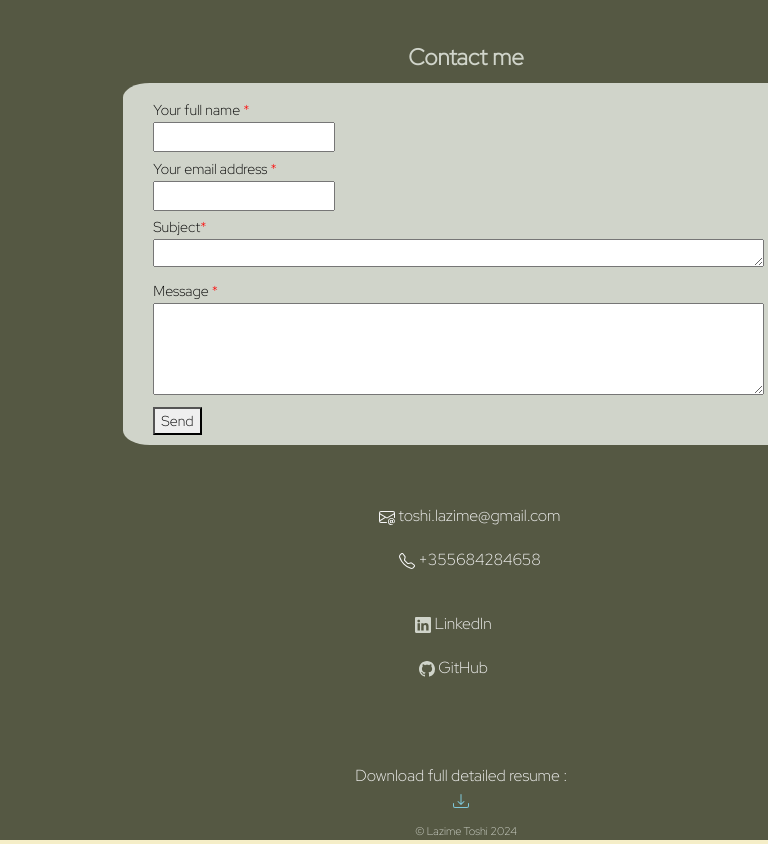
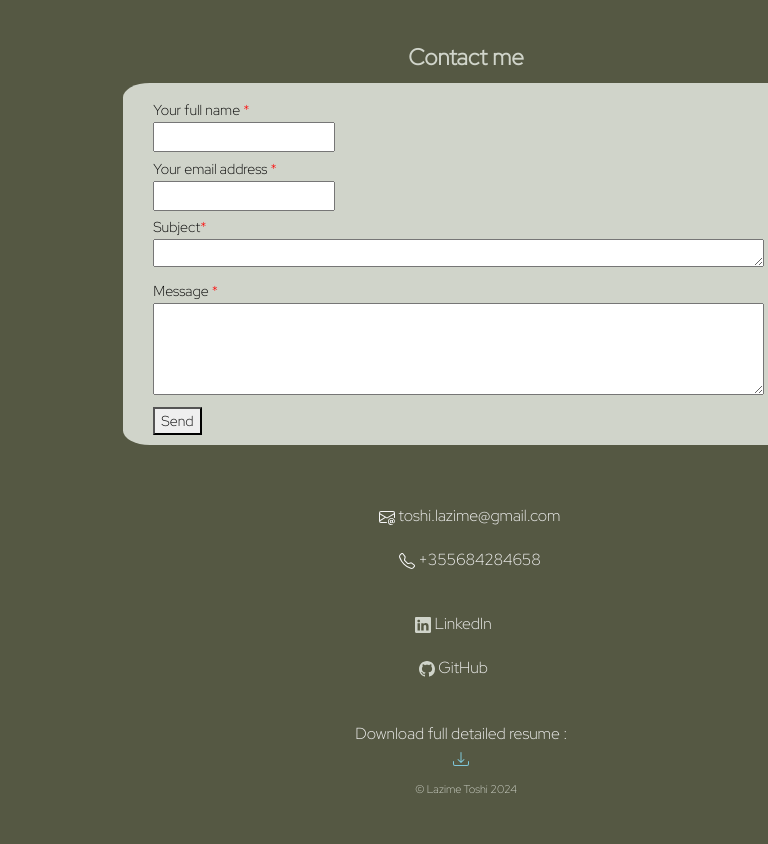
Before and after one commit to latolatto/resume, a PHP site: page / in a window 768 px wide; the page is wider, and only the part inside the window is pictured. Shown: the part 2416-3260 px from the top of that part. Run offline with PHP 8.4, Linux system fonts and the light colour scheme; some web fonts are replaced.

Commit message:
responsive

```diff
--- a/index.html
+++ b/index.html
@@ -238,7 +238,7 @@
           </svg> </a>
         </div>
       </div>
-      <div style="grid-column: span 2;margin-bottom: 0;">
+      <div style="grid-column: span 2;padding-bottom: 0;">
         <footer class="copyright ">
           © Lazime Toshi <span id="year" style="margin:0;padding:0;"></span>
         </footer>
--- a/style.css
+++ b/style.css
@@ -423,10 +423,6 @@ p{
     padding-left: 32px;
 }
 
-
-footer.copyright{
-    padding:0;
-}
 
 .copyright{
     font-size:0.7rem;
@@ -1050,6 +1046,7 @@ footer.copyright{
 
 .resume{
     margin:10%;
+    margin-top:5%;
     margin-bottom:0;
     padding-bottom:0;
     padding:0;
@@ -1058,7 +1055,7 @@ footer.copyright{
     justify-content: center;
 }
 .copyright{
-    padding-bottom: 10%;
+    padding-bottom: 5%;
 }
 
 .socials{
```
